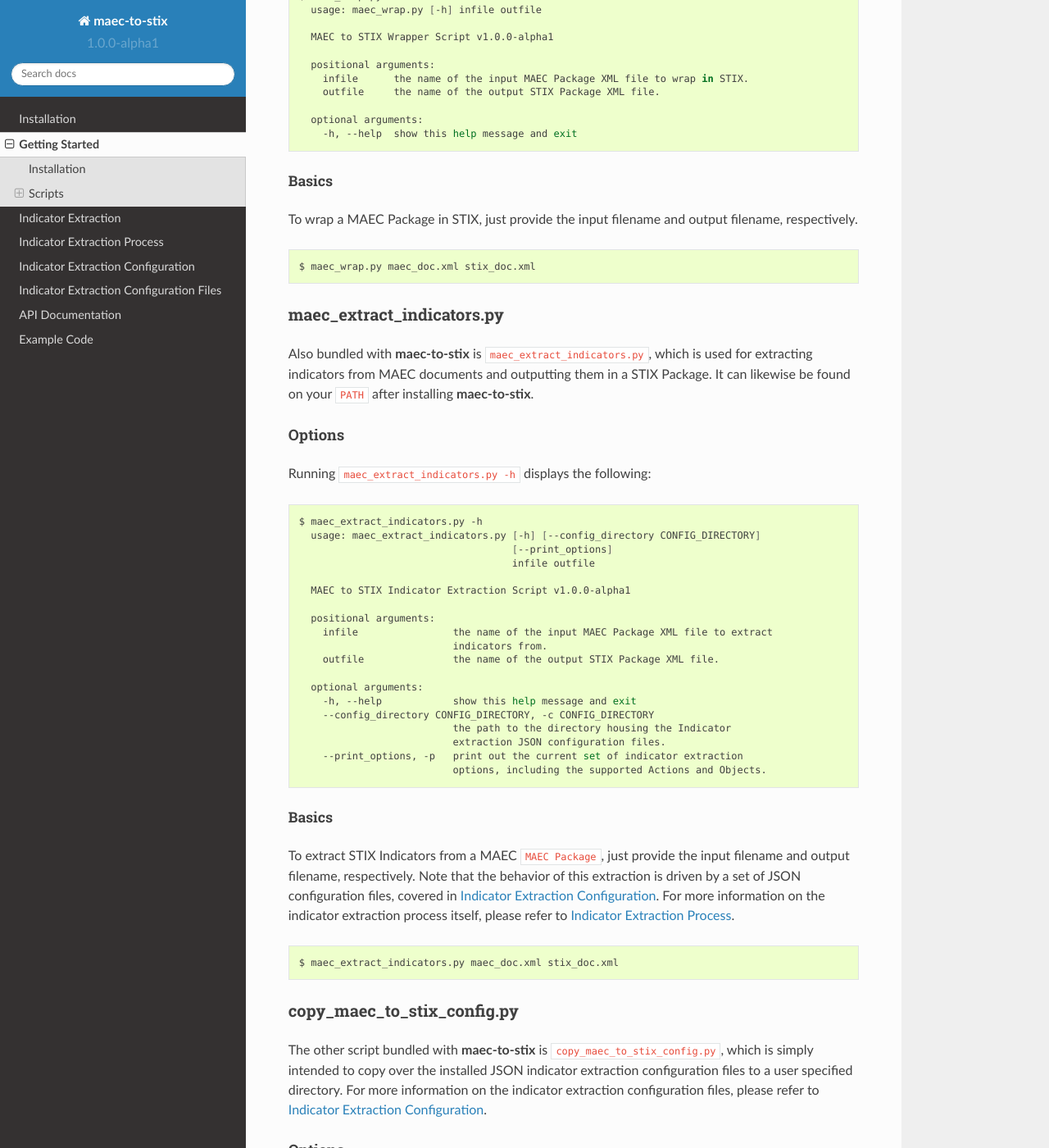
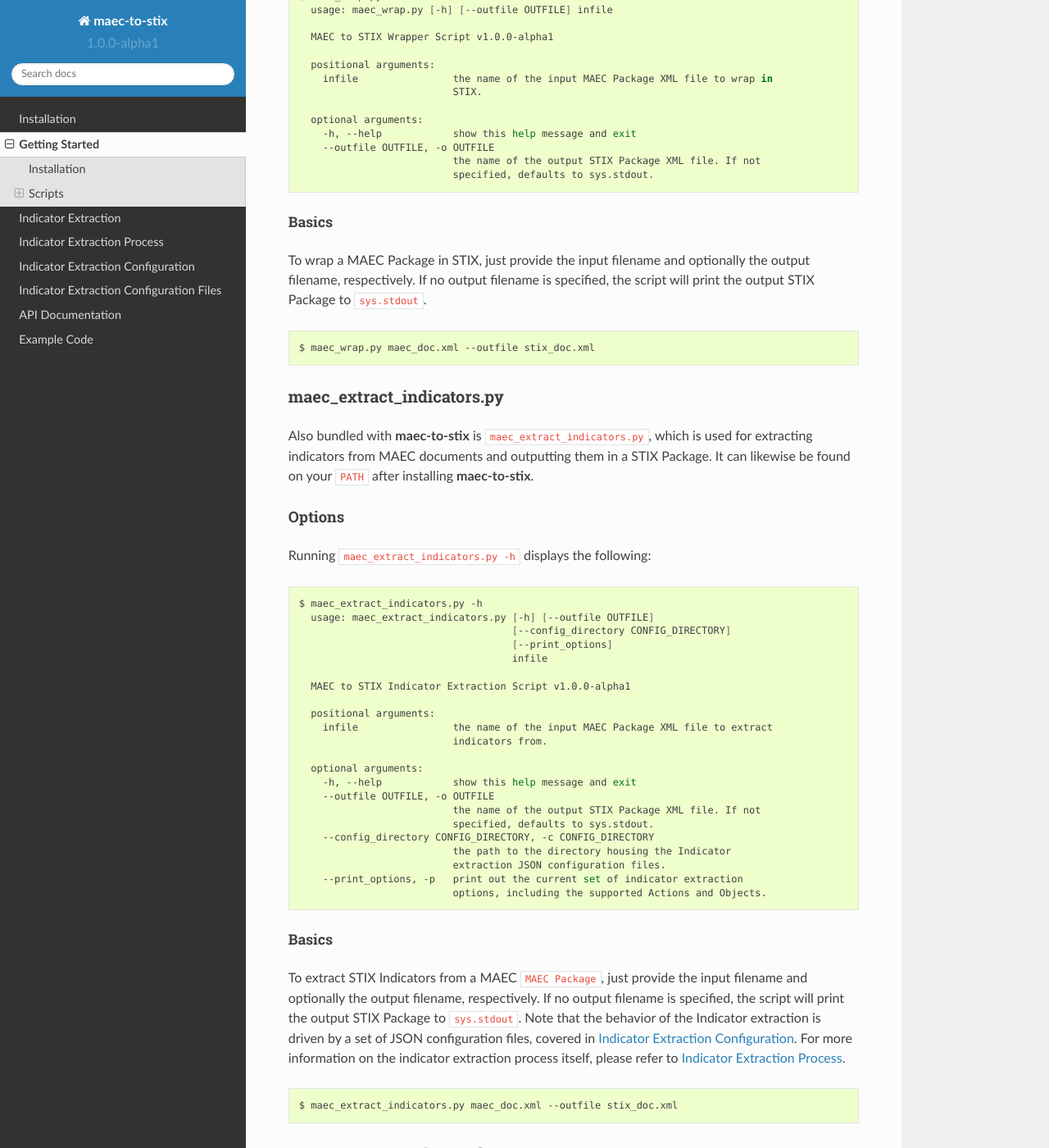
Before and after one commit to MAECProject/maec-to-stix, a Sphinx documentation site: the page built from docs/getting_started.rst, in a window 1280 px wide and 1400 px high, scrolled down 906 px. Shown: the whole window at 82% size. Built offline with Sphinx 7.4.7 and the Read the Docs theme 2.0.0, drawn with Linux system fonts in a browser that asks for light colours.

Commit message:
Updated to account for script parameter changes

```diff
--- a/docs/getting_started.rst
+++ b/docs/getting_started.rst
@@ -41,26 +41,30 @@ Running :code:`maec_wrap.py -h` displays the following:
 .. code-block:: bash
 
     $ maec_wrap.py -h
-      usage: maec_wrap.py [-h] infile outfile
+      usage: maec_wrap.py [-h] [--outfile OUTFILE] infile
 
       MAEC to STIX Wrapper Script v1.0.0-alpha1
 
       positional arguments:
-        infile      the name of the input MAEC Package XML file to wrap in STIX.
-        outfile     the name of the output STIX Package XML file.
+        infile                the name of the input MAEC Package XML file to wrap in
+                              STIX.
 
       optional arguments:
-        -h, --help  show this help message and exit
+        -h, --help            show this help message and exit
+        --outfile OUTFILE, -o OUTFILE
+                              the name of the output STIX Package XML file. If not
+                              specified, defaults to sys.stdout.
 
 Basics
 ,,,,,,
 
 To wrap a MAEC Package in STIX, just provide the input filename
-and output filename, respectively.
+and optionally the output filename, respectively. If no output filename is
+specified, the script will print the output STIX Package to ``sys.stdout``.
 
 .. code-block:: bash
 
-    $ maec_wrap.py maec_doc.xml stix_doc.xml
+    $ maec_wrap.py maec_doc.xml --outfile stix_doc.xml
 
 maec_extract_indicators.py
 ~~~~~~~~~~~~~~~~~~~~~~~~~~
@@ -77,19 +81,22 @@ Running :code:`maec_extract_indicators.py -h` displays the following:
 .. code-block:: bash
 
     $ maec_extract_indicators.py -h
-      usage: maec_extract_indicators.py [-h] [--config_directory CONFIG_DIRECTORY]
+      usage: maec_extract_indicators.py [-h] [--outfile OUTFILE]
+                                        [--config_directory CONFIG_DIRECTORY]
                                         [--print_options]
-                                        infile outfile
+                                        infile
 
       MAEC to STIX Indicator Extraction Script v1.0.0-alpha1
 
       positional arguments:
         infile                the name of the input MAEC Package XML file to extract
                               indicators from.
-        outfile               the name of the output STIX Package XML file.
 
       optional arguments:
         -h, --help            show this help message and exit
+        --outfile OUTFILE, -o OUTFILE
+                              the name of the output STIX Package XML file. If not
+                              specified, defaults to sys.stdout.
         --config_directory CONFIG_DIRECTORY, -c CONFIG_DIRECTORY
                               the path to the directory housing the Indicator
                               extraction JSON configuration files.
@@ -100,14 +107,16 @@ Basics
 ,,,,,,
 
 To extract STIX Indicators from a MAEC ``MAEC Package``, just provide the
-input filename and output filename, respectively. Note that the behavior of this
-extraction is driven by a set of JSON configuration files, covered in
-:doc:`indicator_extraction/config`. For more information on the indicator
-extraction process itself, please refer to :doc:`indicator_extraction/process`.
+input filename and optionally the output filename, respectively. If no output
+filename is specified, the script will print the output STIX Package to
+``sys.stdout``. Note that the behavior of the Indicator extraction is driven
+by a set of JSON configuration files, covered in :doc:`indicator_extraction/config`.
+For more information on the indicator extraction process itself, please refer to
+:doc:`indicator_extraction/process`.
 
 .. code-block:: bash
 
-    $ maec_extract_indicators.py maec_doc.xml stix_doc.xml
+    $ maec_extract_indicators.py maec_doc.xml --outfile stix_doc.xml
 
 .. _copy-config:
 
--- a/docs/indicator_extraction/config_files.rst
+++ b/docs/indicator_extraction/config_files.rst
@@ -84,7 +84,7 @@ these modified configuration files:
 
 .. code-block:: bash
 
-    $ maec_extract_indicators.py --config_directory /usr/tmp maec_doc.xml stix_doc.xml
+    $ maec_extract_indicators.py --config_directory /usr/tmp maec_doc.xml --outfile stix_doc.xml
 
 API
 ~~~
```
